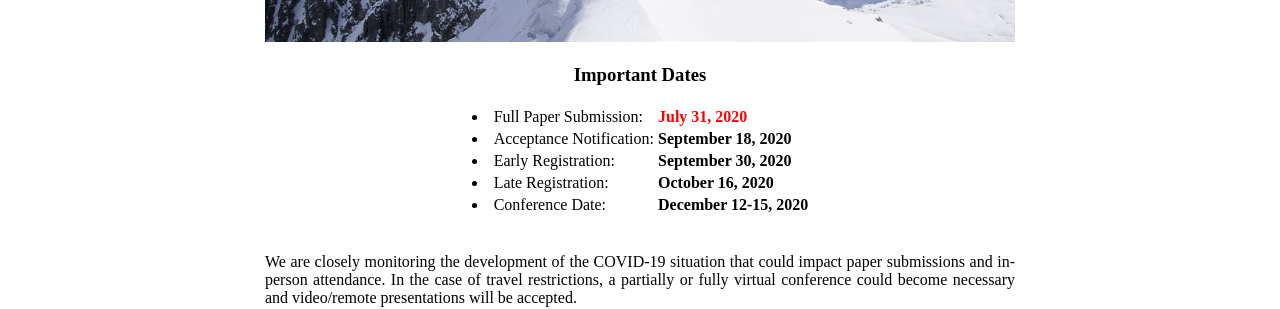
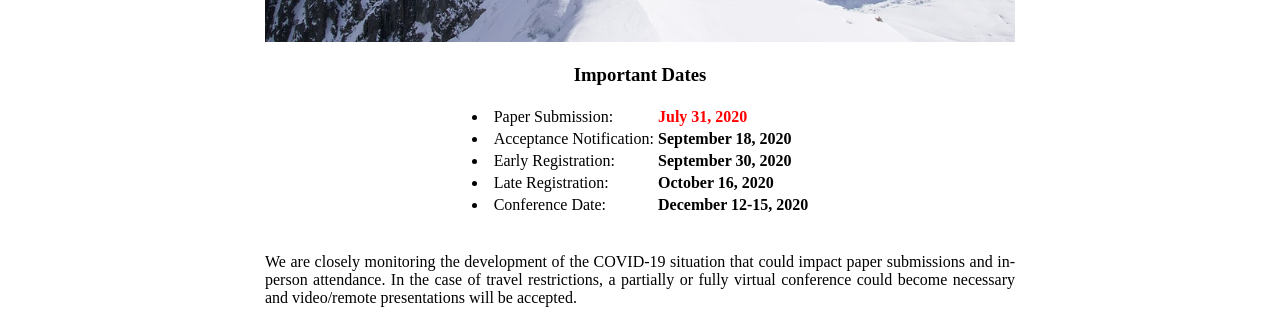
Before and after one commit to icea-conf/2020, a Jekyll site: the page built from index.html, in a window 1280 px wide. Shown: the part 754-1063 px from the top of the page. Built offline with Jekyll 4.4.1, drawn with Linux system fonts in a browser that asks for light colours; the list of posts is cut into pages by our own code.

Commit message:
Update index.html

```diff
--- a/index.html
+++ b/index.html
@@ -19,7 +19,7 @@ title: ICEA 2020
                         <tbody>
                               <tr>
                                     <td>
-                                          <li>Full Paper Submission: </li>
+                                          <li>Paper Submission: </li>
                                     </td>
                                     <td>
                                           <b style="color:#FF0000">July 31, 2020</b>
```
